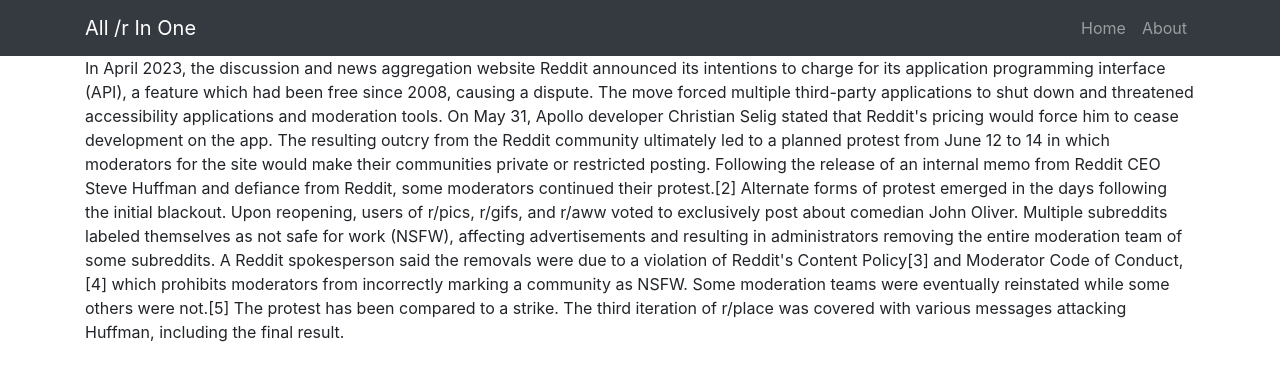
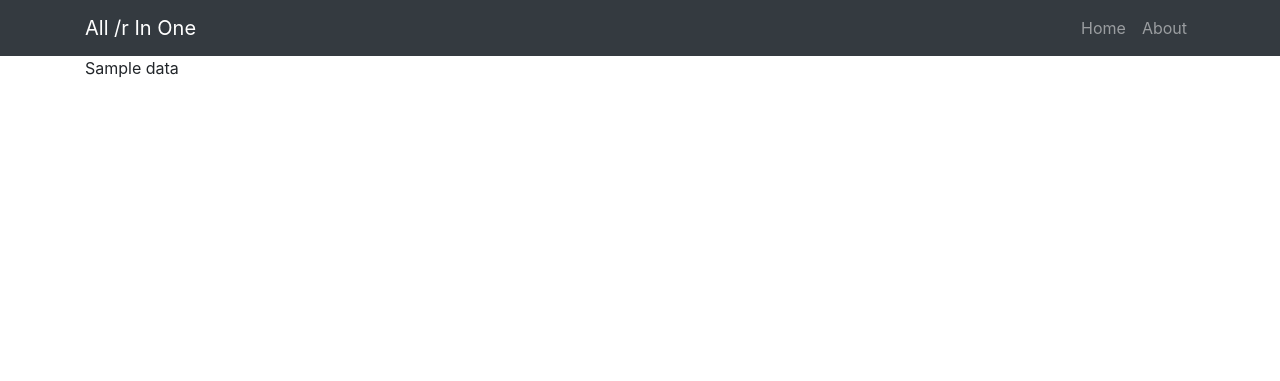
Before and after one commit to MaximL98/All-r-In-One, a Django app: template AllR/AllRapp/templates/home.html in a window 1280 px wide. Shown: the top 381 px of the page. Run offline with Django 4.2, Linux system fonts and the light colour scheme; the template is opened without the code that fills it: most values are stand-ins (such as "Sample title", 1, 10 or a date in 2020); parts of the project's set-up code (start-up, migrations or seed data) failed here and were passed over; some libraries are stand-ins or nearby versions.

Commit message:
show data from reddit API to home page.

```diff
--- a/AllR/AllRapp/templates/home.html
+++ b/AllR/AllRapp/templates/home.html
@@ -3,9 +3,5 @@
 {% extends 'base.html' %}
 
 {% block content %}
-    <p>In April 2023, the discussion and news aggregation website Reddit announced its intentions to charge for its application programming interface (API), a feature which had been free since 2008, causing a dispute. The move forced multiple third-party applications to shut down and threatened accessibility applications and moderation tools.
-
-        On May 31, Apollo developer Christian Selig stated that Reddit's pricing would force him to cease development on the app. The resulting outcry from the Reddit community ultimately led to a planned protest from June 12 to 14 in which moderators for the site would make their communities private or restricted posting. Following the release of an internal memo from Reddit CEO Steve Huffman and defiance from Reddit, some moderators continued their protest.[2]
-
-        Alternate forms of protest emerged in the days following the initial blackout. Upon reopening, users of r/pics, r/gifs, and r/aww voted to exclusively post about comedian John Oliver. Multiple subreddits labeled themselves as not safe for work (NSFW), affecting advertisements and resulting in administrators removing the entire moderation team of some subreddits. A Reddit spokesperson said the removals were due to a violation of Reddit's Content Policy[3] and Moderator Code of Conduct,[4] which prohibits moderators from incorrectly marking a community as NSFW. Some moderation teams were eventually reinstated while some others were not.[5] The protest has been compared to a strike. The third iteration of r/place was covered with various messages attacking Huffman, including the final result. </p>
+    <p> {{data}} </p>
 {% endblock %}
--- a/AllR/AllRapp/views.py
+++ b/AllR/AllRapp/views.py
@@ -1,9 +1,10 @@
 from django.shortcuts import render, HttpResponse
-
+from redditAPI import getData
 # Create your views here.
 
 def home(request):
-    return render(request, "home.html")
+    DF = getData()
+    return render(request, "home.html", {'data': DF})
 
 def about(request):
     return render(request, "about.html")
--- a/AllR/manage.py
+++ b/AllR/manage.py
@@ -3,6 +3,7 @@
 import os
 import sys
 
+sys.path.append(os.path.dirname(os.path.dirname(os.path.abspath(__file__))))
 
 def main():
     """Run administrative tasks."""
```
